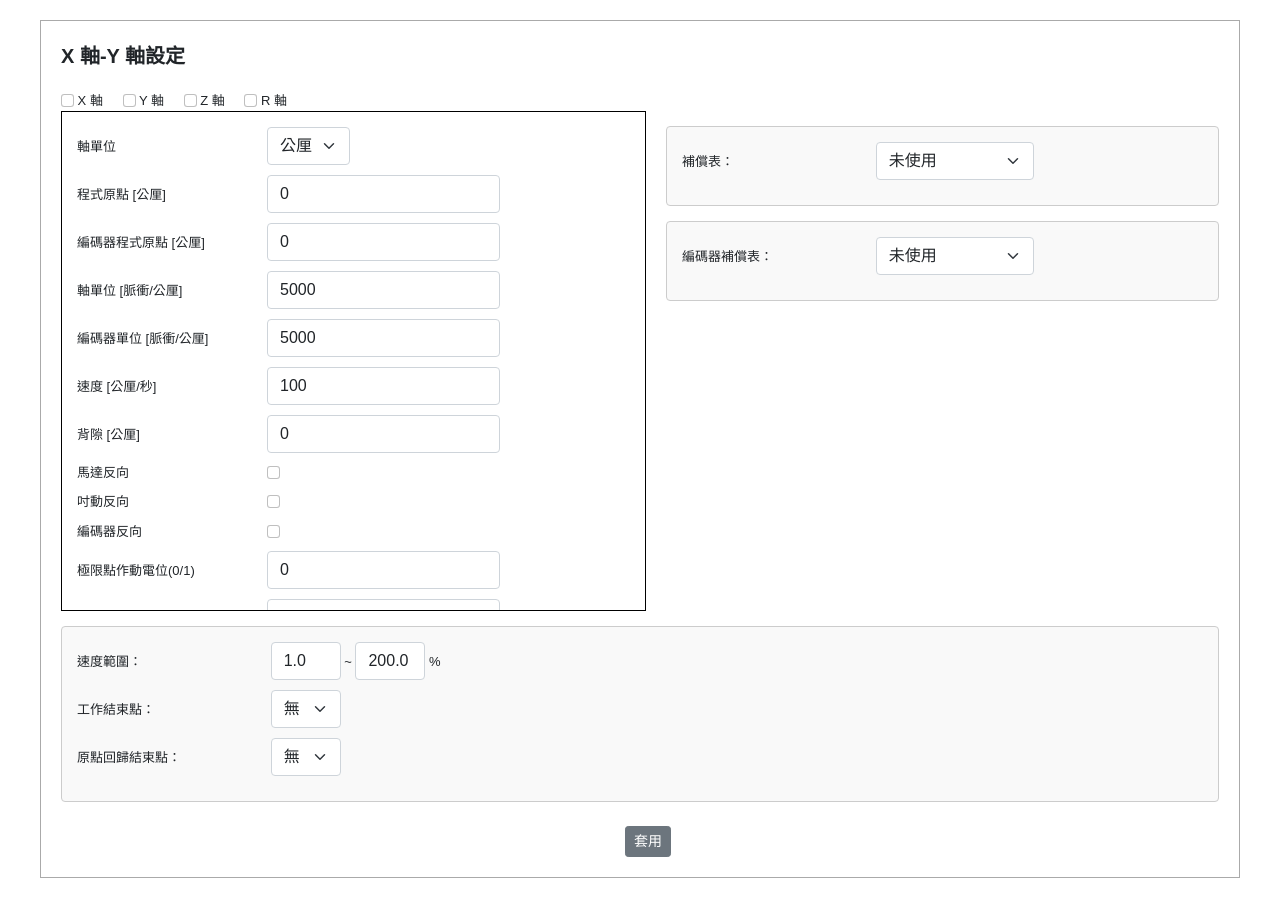
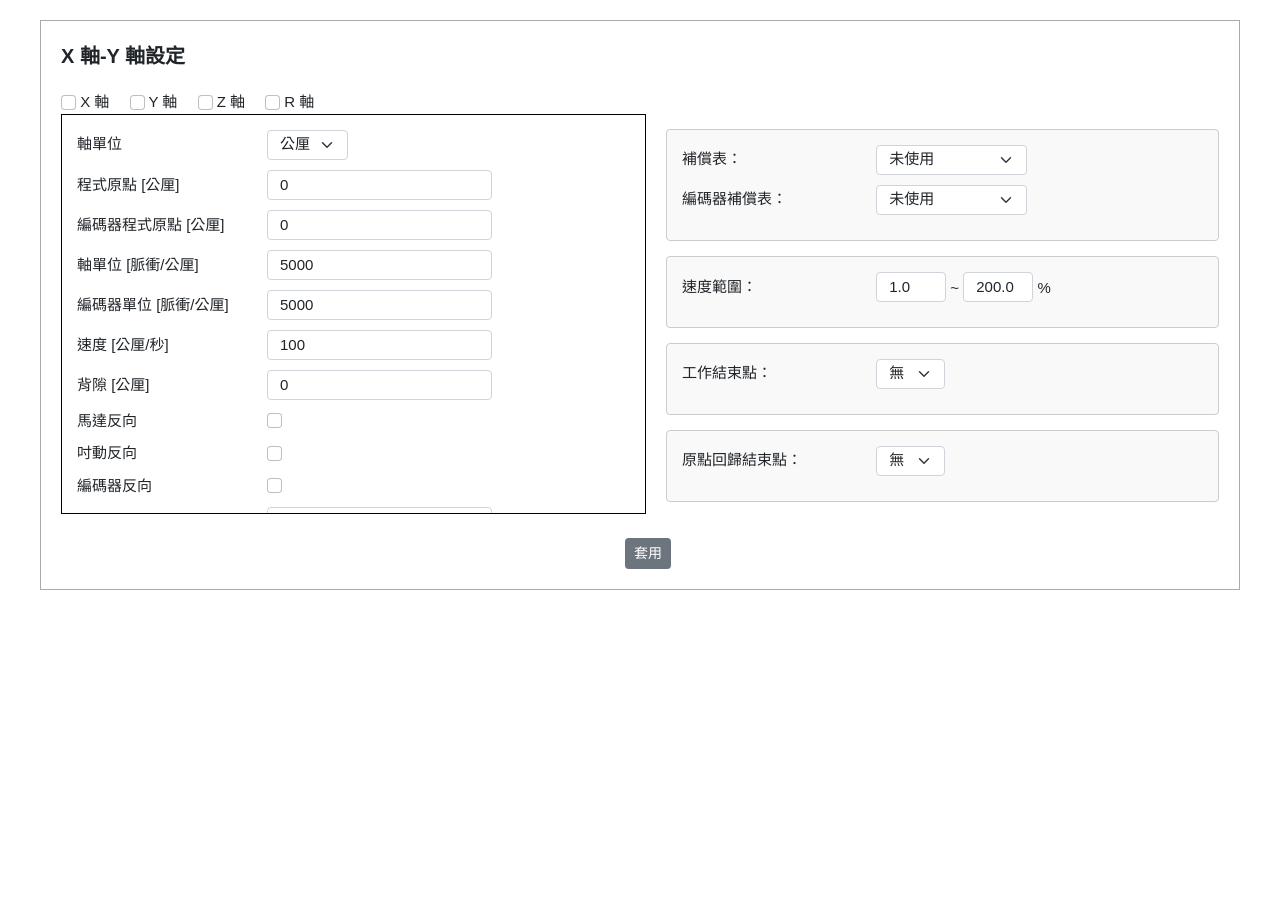
Before and after one commit to a94qu0402/AxisCtrl.html, a plain HTML site: page index.html in a window 1280 px wide. After the commit the page ends 800 px from the top, so only its background shows below. Drawn offline with nearby package versions, Linux system fonts and the light colour scheme.

Commit message:
調整都在右半邊.字體大小

```diff
--- a/index.html
+++ b/index.html
@@ -8,7 +8,7 @@
   <style>
     body {
       font-family: "Microsoft Sans Serif", sans-serif;
-      font-size: 13px;
+      font-size: 15px; /* 從13px增加到15px */
       padding: 20px;
     }
 
@@ -22,7 +22,7 @@
     .header {
       font-weight: bold;
       margin-bottom: 20px;
-      font-size: 1.25rem;
+      font-size: 1.25rem; /* 從1.25rem增加到1.45rem */
     }
 
     .xy-panels {
@@ -43,7 +43,7 @@
     .axis-panel h4 {
       margin-top: 0;
       font-weight: bold;
-      font-size: 1.1rem;
+      font-size: 1.3rem; /* 從1.1rem增加到1.3rem */
     }
 
     .field {
@@ -60,6 +60,10 @@
     input.form-control {
       display: inline-block;
       width: auto;
+      font-size: 15px; /* 增加字體大小 */
+      height: 30px; /* 減小高度 */
+      padding-top: 2px; /* 減小上下內邊距 */
+      padding-bottom: 2px;
     }
 
     input[type="text"].short {
@@ -108,7 +112,7 @@
       <!-- 參數設定區 -->
       <div class="d-flex">
         <!-- 左半邊 - 軸參數設定 -->
-        <div class="axis-panel" style="max-height: 500px; overflow-y: auto; flex: 1; margin-right: 10px;">
+        <div class="axis-panel" style="max-height: 400px; overflow-y: auto; flex: 1; margin-right: 10px;">
           <div class="field"><span>軸單位</span><select class="form-select" id="axisUnit"><option>公厘</option><option>度</option></select></div>
           <div class="field"><span>程式原點 [公厘]</span><input type="text" class="form-control" id="programOrigin" value="0" /></div>
           <div class="field"><span>編碼器程式原點 [公厘]</span><input type="text" class="form-control" id="encoderProgramOrigin" value="0" /></div>
@@ -189,10 +193,6 @@
                   <option>載入補償表(rxl)</option>
               </select>
             </div>
-          </div>
-
-          <!-- 編碼器補償表區塊 -->
-          <div class="groupbox">
             <div class="field"><span>編碼器補償表：</span>
               <select class="form-select" id="encoderCompensationTable">
                 <option>未使用</option>
@@ -200,16 +200,17 @@
               </select>
             </div>
           </div>
-        </div>
-      </div>
-    </div>
 
-    <!-- 速度範圍區塊 (維持在下方) -->
+          <!-- 速度範圍區塊 -->
           <div class="groupbox">
             <div class="field"><span>速度範圍：</span>
               <input type="text" class="form-control short" id="minSpeed" value="1.0" /> ~
               <input type="text" class="form-control short" id="maxSpeed" value="200.0" /> %
             </div>
+          </div>
+
+          <!-- 工作結束點區塊 -->
+          <div class="groupbox">
             <div class="field"><span>工作結束點：</span>
               <select class="form-select" id="workEndPoint">
                 <option>無</option>
@@ -225,6 +226,10 @@
                 <option>P9</option>
               </select>
             </div>
+          </div>
+
+          <!-- 原點回歸結束點區塊 -->
+          <div class="groupbox">
             <div class="field"><span>原點回歸結束點：</span>
               <select class="form-select" id="homeEndPoint">
                 <option>無</option>
@@ -241,6 +246,12 @@
               </select>
             </div>
           </div>
+        </div>
+      </div>
+    </div>
+
+    <!-- 速度範圍區塊 (維持在下方) -->
+
 
     <script>
       // 儲存各軸參數的對象
```
Lines whose indentation alone changed are shown as unchanged.
